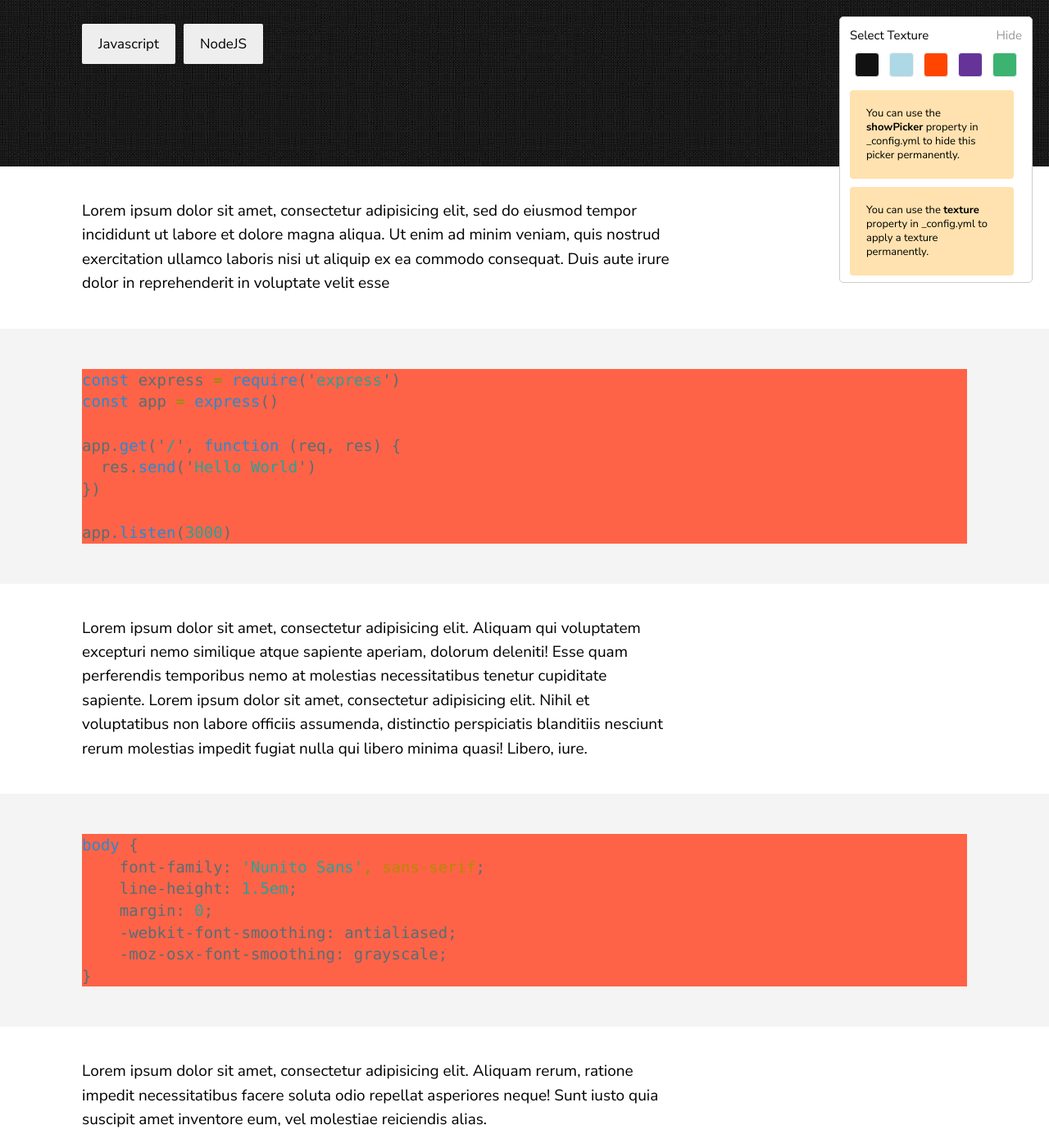
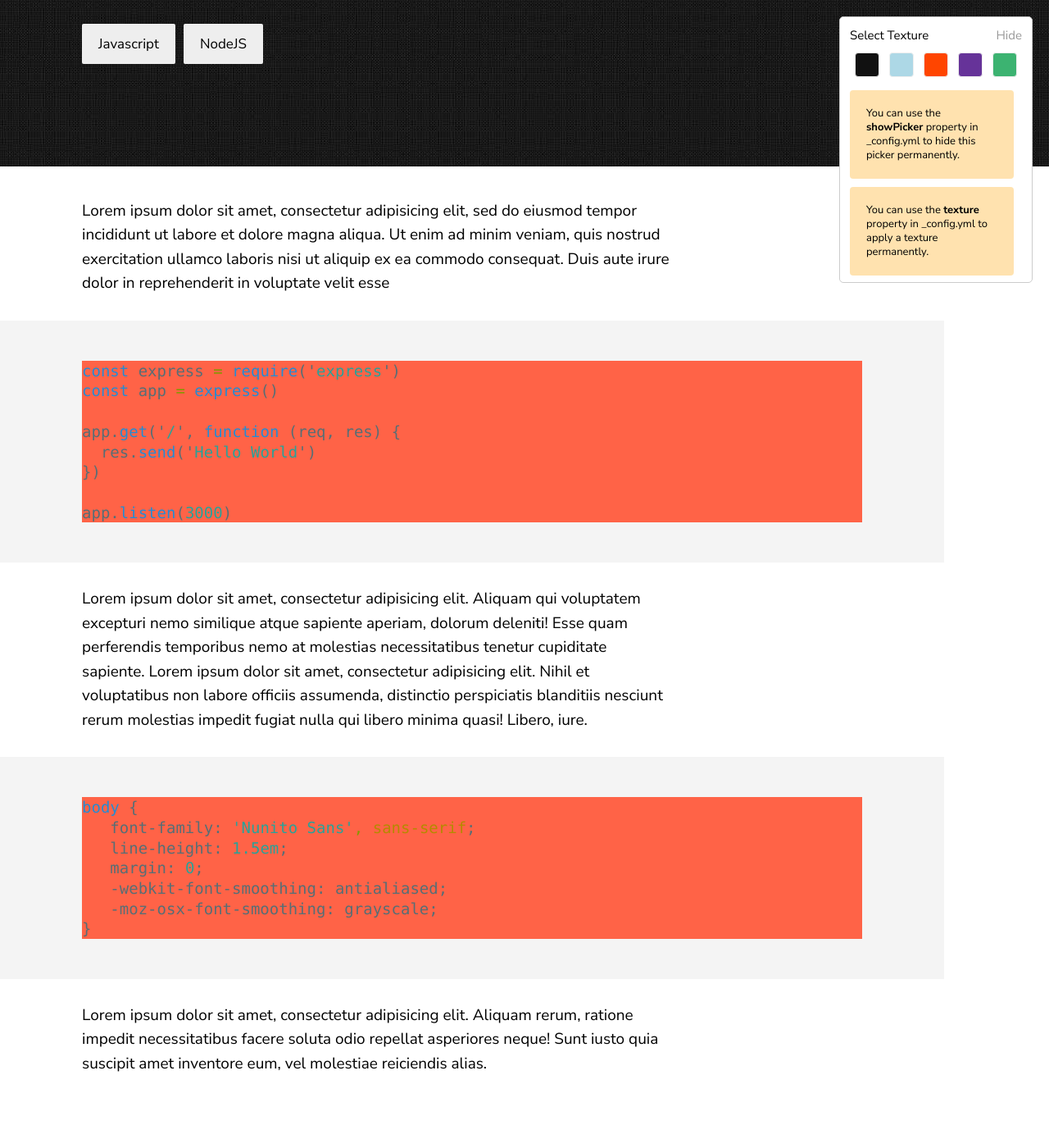
Before and after one commit to Aniket21mathur/Looking-For-Something-, a Jekyll site: the page built from _posts/2019-06-30-coding-post.markdown, in a window 1280 px wide and 1400 px high, scrolled down 268 px. Shown: the whole window at 82% size. Built offline with Jekyll 4.4.1, drawn with Linux system fonts in a browser that asks for light colours; after the commit the page ends 1599 px from its top, so only the background shows below that.

Commit message:
Update _syntax.scss

```diff
--- a/_sass/_syntax.scss
+++ b/_sass/_syntax.scss
@@ -1,10 +1,10 @@
 @import 'ext/solarized-light';
 
 div.highlighter-rouge {
-	width: 100vw;
+	width: 90vw;
 	position: relative;
 	right: 150px;
-	margin: 40px 0;
+	margin: 30px 0;
 }
 
 .highlight {
@@ -17,7 +17,7 @@ div.highlight {
 
 pre.highlight, code {
 	font-family: 'Consolas', Menlo, monospace;
-	line-height: 1.4em;
-	tab-size: 4;
+	line-height: 1.3em;
+	tab-size: 3;
 	background-color: #ff6347;
 }
```
